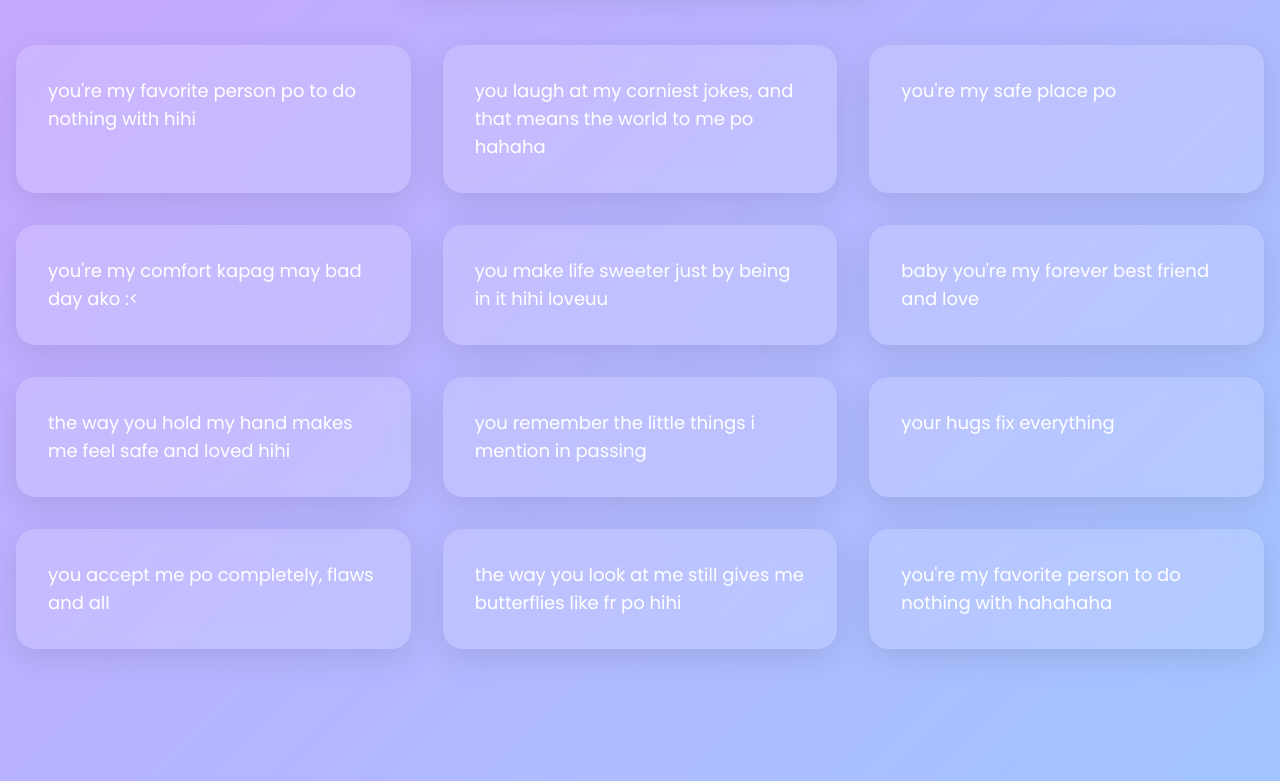
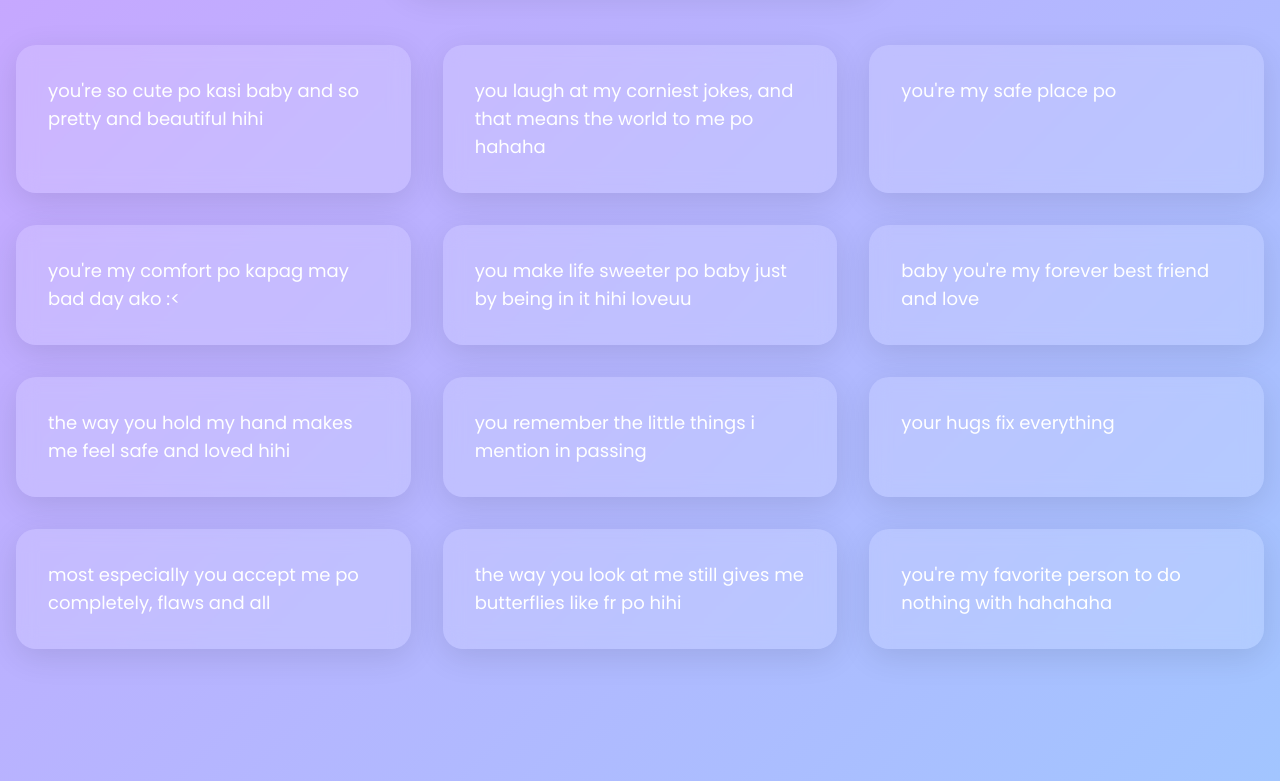
Before and after one commit to calebskibidisigma/reasonswhyilovebabi, a plain HTML site: page messages.html in a window 1280 px wide. Shown: the part 115-896 px from the top of the page. Drawn offline with nearby package versions, Linux system fonts and the light colour scheme.

Commit message:
Update messages.html

```diff
--- a/messages.html
+++ b/messages.html
@@ -22,7 +22,7 @@
     <div class="container mx-auto px-4 py-12 md:py-16 max-w-7xl mt-24">
         <div class="grid grid-cols-1 sm:grid-cols-2 lg:grid-cols-3 gap-6 md:gap-8">
             <div class="glassmorphism rounded-lg p-6 md:p-8">
-                <p class="text-base md:text-lg">you're my favorite person po to do nothing with hihi</p>
+                <p class="text-base md:text-lg">you're so cute po kasi baby and so pretty and beautiful hihi</p>
             </div>
             <div class="glassmorphism rounded-lg p-6 md:p-8">
                 <p class="text-base md:text-lg">you laugh at my corniest jokes, and that means the world to me po hahaha</p>
@@ -31,10 +31,10 @@
                 <p class="text-base md:text-lg">you're my safe place po</p>
             </div>
             <div class="glassmorphism rounded-lg p-6 md:p-8">
-                <p class="text-base md:text-lg">you're my comfort kapag may bad day ako :<</p>
+                <p class="text-base md:text-lg">you're my comfort po kapag may bad day ako :<</p>
             </div>
             <div class="glassmorphism rounded-lg p-6 md:p-8">
-                <p class="text-base md:text-lg">you make life sweeter just by being in it hihi loveuu</p>
+                <p class="text-base md:text-lg">you make life sweeter po baby just by being in it hihi loveuu</p>
             </div>
             <div class="glassmorphism rounded-lg p-6 md:p-8">
                 <p class="text-base md:text-lg">baby you're my forever best friend and love</p>
@@ -49,7 +49,7 @@
                 <p class="text-base md:text-lg">your hugs fix everything</p>
             </div>
             <div class="glassmorphism rounded-lg p-6 md:p-8">
-                <p class="text-base md:text-lg">you accept me po completely, flaws and all</p>
+                <p class="text-base md:text-lg">most especially you accept me po completely, flaws and all</p>
             </div>
             <div class="glassmorphism rounded-lg p-6 md:p-8">
                 <p class="text-base md:text-lg">the way you look at me still gives me butterflies like fr po hihi</p>
```
